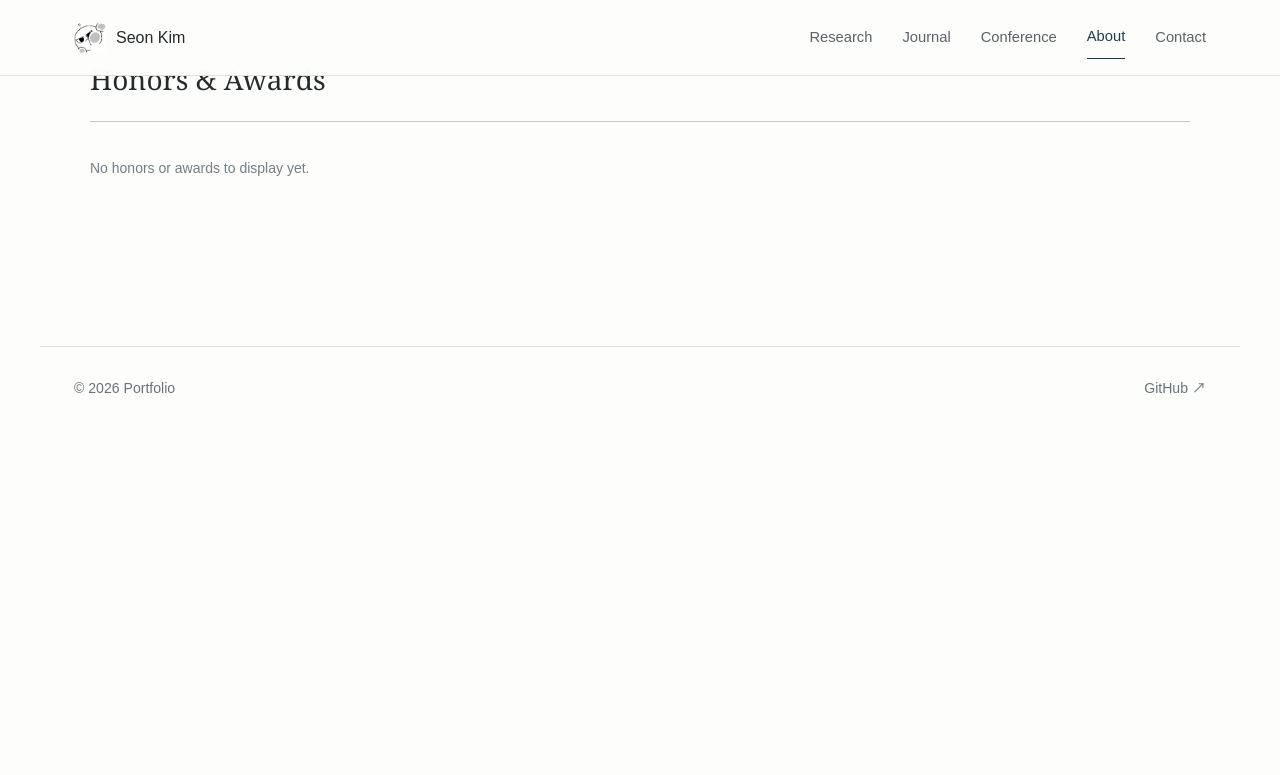
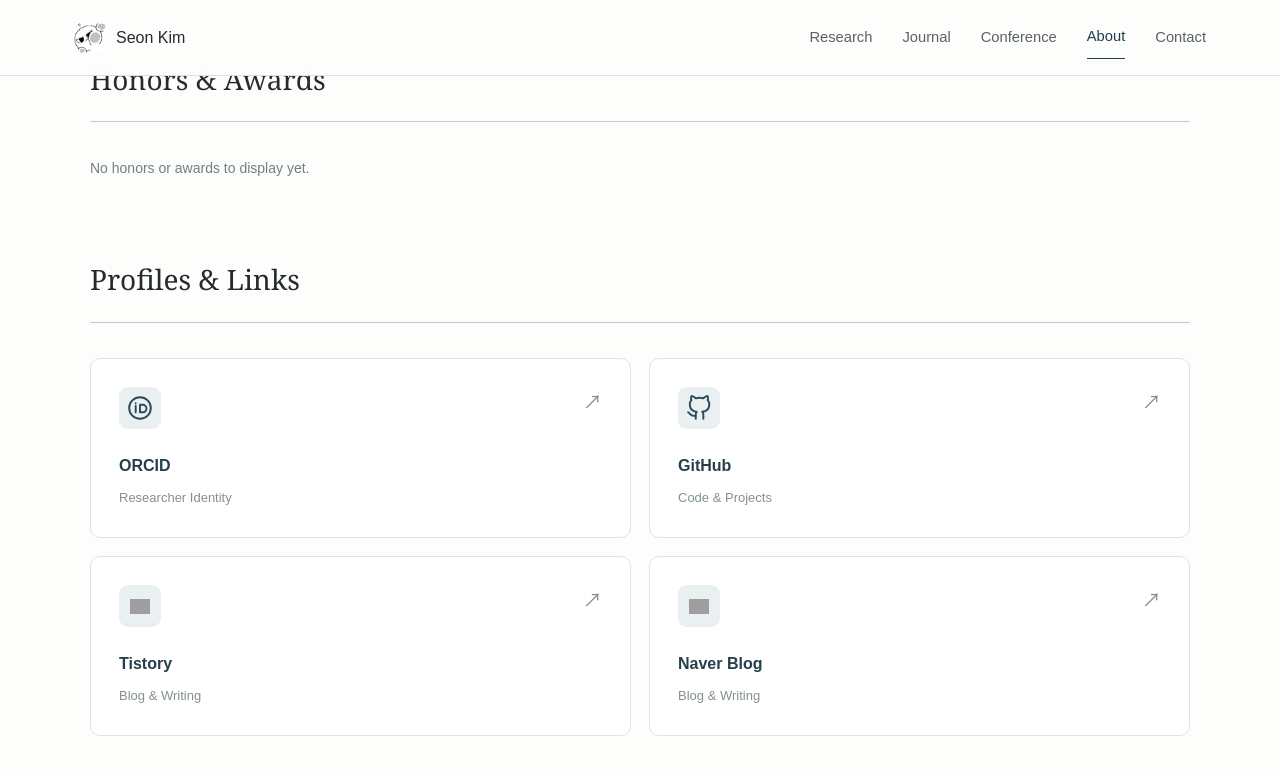
Before and after one commit to KSO012/KSO012.github.io, a Jekyll site: the page built from about.md, in a window 1280 px wide and 900 px high, scrolled down 1313 px. Shown: the top 775 px of the window. Built offline with Jekyll 4.4.1, drawn with Linux system fonts in a browser that asks for light colours; before the commit the page ends 1759 px from its top, so only the background shows below that; grey boxes are pictures that could not be loaded.

Commit message:
Update about.md

```diff
--- a/about.md
+++ b/about.md
@@ -141,4 +141,108 @@ permalink: /about/
 
   </section>
 
+  <!-- Academic Profiles -->
+  <section class="journal-section">
+
+    <div class="journal-section-header">
+      <h2>Profiles &amp; Links</h2>
+    </div>
+
+    <div class="contact-profiles">
+
+      <!-- ORCID -->
+      <a class="contact-profile"
+         href="https://orcid.org/0009-0006-9722-6699"
+         target="_blank"
+         rel="noopener noreferrer">
+
+        <span class="contact-profile-icon">
+          <svg width="26" height="26" viewBox="0 0 24 24"
+               fill="none" stroke="currentColor"
+               stroke-width="1.8"
+               stroke-linecap="round"
+               stroke-linejoin="round"
+               aria-hidden="true">
+            <circle cx="12" cy="12" r="10"/>
+            <path d="M8 10v6M8 7.5v.2M12 9h2.5a3.5 3.5 0 0 1 0 7H12V9Z"/>
+          </svg>
+        </span>
+        <span class="contact-arrow">↗</span>
+
+        <strong>ORCID</strong>
+        <span>Researcher Identity</span>
+
+      </a>
+
+      <!-- GitHub -->
+      <a class="contact-profile"
+         href="https://github.com/KSO012"
+         target="_blank"
+         rel="noopener noreferrer">
+
+        <span class="contact-profile-icon">
+          <svg width="26" height="26" viewBox="0 0 24 24"
+               fill="none" stroke="currentColor"
+               stroke-width="1.8"
+               stroke-linecap="round"
+               stroke-linejoin="round"
+               aria-hidden="true">
+            <path d="M9 19c-5 1.5-5-2.5-7-3m14 6v-3.87a3.37 3.37 0 0 0-.94-2.61c3.14-.35 6.44-1.54 6.44-7A5.44 5.44 0 0 0 20 4.77 5.07 5.07 0 0 0 19.91 1S18.73.65 16 3.08a13.38 13.38 0 0 0-7 0C6.27.65 5.09 1 5.09 1A5.07 5.07 0 0 0 5 4.77a5.44 5.44 0 0 0-1.5 3.78c0 5.42 3.3 6.61 6.44 7A3.37 3.37 0 0 0 9 18.13V22"/>
+          </svg>
+        </span>
+        <span class="contact-arrow">↗</span>
+
+        <strong>GitHub</strong>
+        <span>Code &amp; Projects</span>
+
+      </a>
+
+      <!-- Tistory -->
+      <a class="contact-profile"
+         href="https://https://kso323.tistory.com/"
+         target="_blank"
+         rel="noopener noreferrer">
+
+        <span class="contact-profile-icon">
+          <img
+            src="https://cdn.simpleicons.org/tistory/294B5B"
+            alt=""
+            width="26"
+            height="26"
+          >
+        </span>
+
+        <span class="contact-arrow">↗</span>
+
+        <strong>Tistory</strong>
+        <span>Blog &amp; Writing</span>
+
+      </a>
+
+      <!-- Naver Blog -->
+      <a class="contact-profile"
+         href="https://blog.naver.com/izar023"
+         target="_blank"
+         rel="noopener noreferrer">
+
+        <span class="contact-profile-icon">
+          <img
+            src="https://cdn.simpleicons.org/naver/294B5B"
+            alt=""
+            width="26"
+            height="26"
+          >
+        </span>
+
+        <span class="contact-arrow">↗</span>
+
+        <strong>Naver Blog</strong>
+        <span>Blog &amp; Writing</span>
+
+      </a>
+
+    </div>
+
+  </section>
+
 </div>
```
